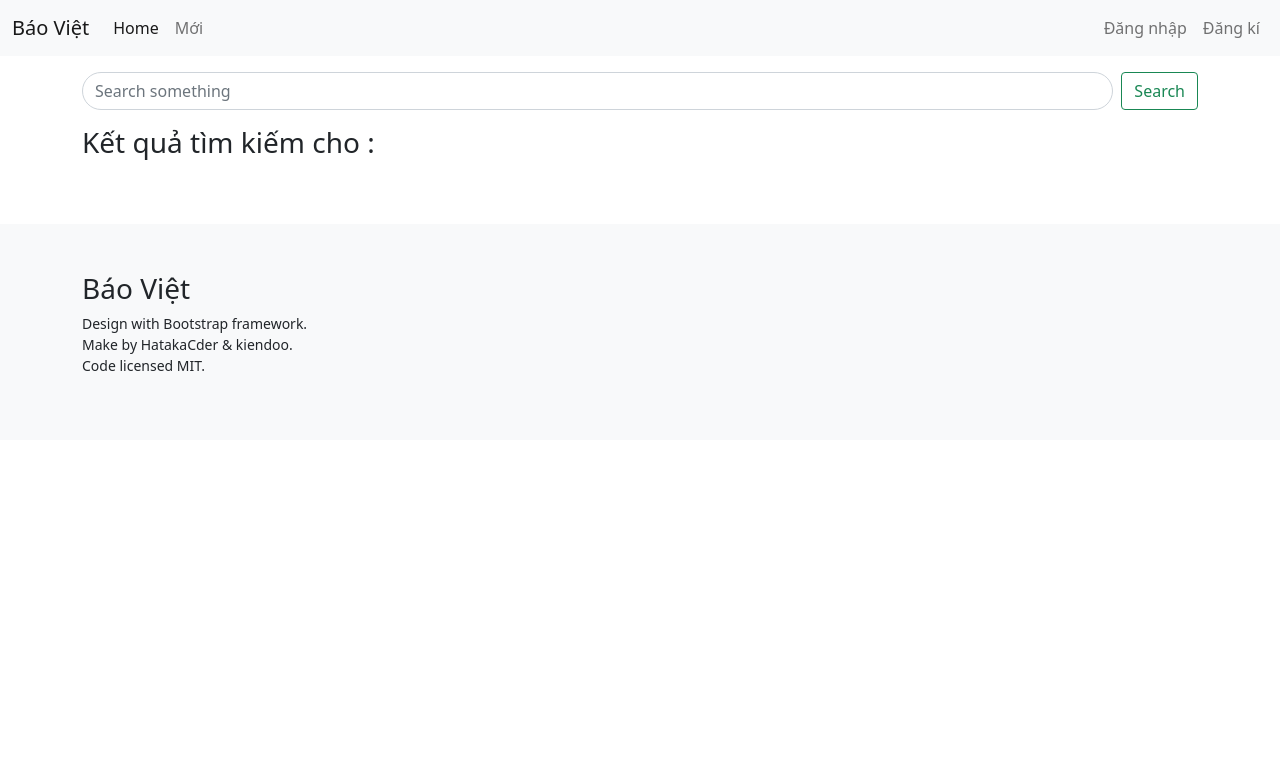
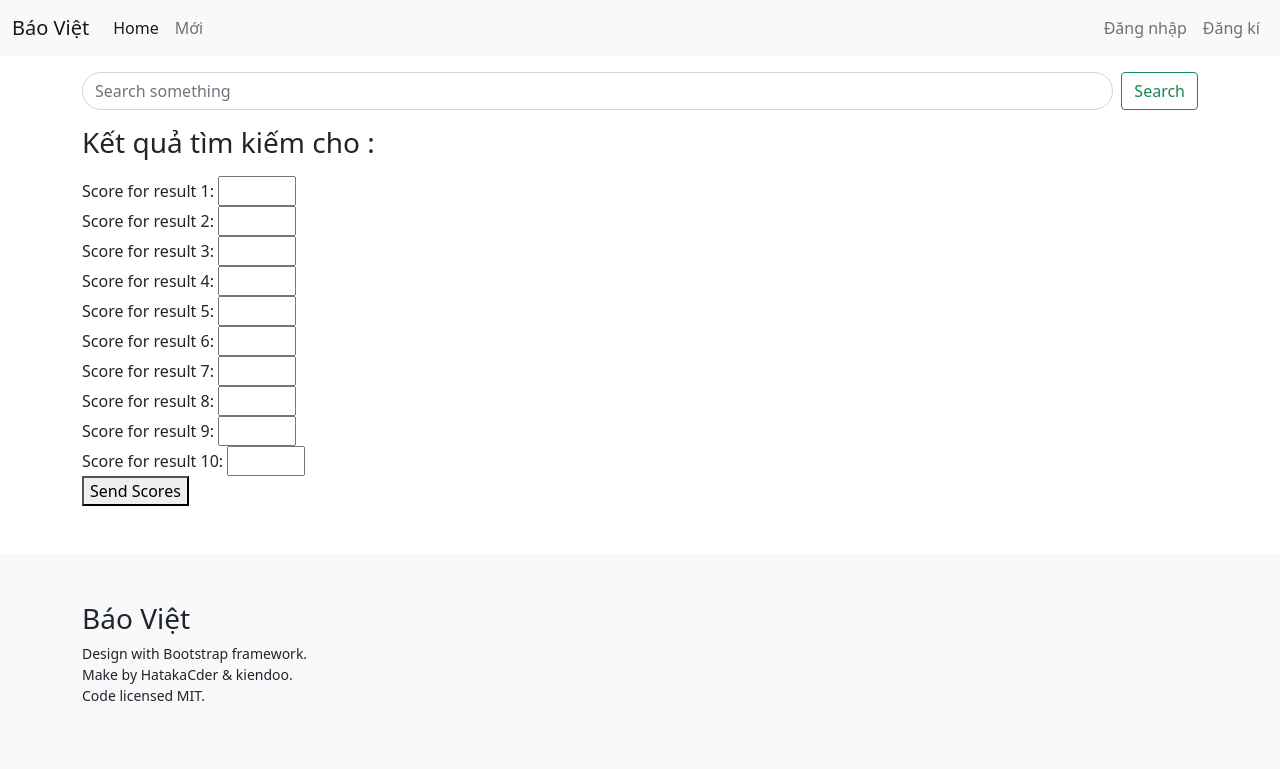
Before and after one commit to luongdaiphatt/Document_Retrieval, a Flask app: page /search in a window 1280 px wide. Shown: the top 769 px of the page. Run offline with Flask 3, Linux system fonts and the light colour scheme; parts of the project's set-up code (start-up, migrations or seed data) failed here and were passed over; some libraries are stand-ins or nearby versions.

Commit message:
add nDCG

```diff
--- a/TF-IDF+Vietnamese-SBERT/app.py
+++ b/TF-IDF+Vietnamese-SBERT/app.py
@@ -75,6 +75,33 @@
     items = k_idx
     return k_idx, cossimilarity
 
+def ndcg_at_k(scores, k):
+    dcg = sum((2**scores[i] - 1) / np.log2(i + 2) for i in range(k))
+    ideal_scores = sorted(scores, reverse=True)
+    idcg = sum((2**ideal_scores[i] - 1) / np.log2(i + 2) for i in range(k))
+    return dcg / idcg if idcg > 0 else 0
+
+@app.route("/submit_scores", methods=["POST"])
+def submit_scores():
+    scores = list(map(int, request.form.getlist('scores')))
+    k = len(scores)
+    ndcg_score = ndcg_at_k(scores, k)
+
+    # Store the scores and nDCG value
+    with open('scores.json', 'a') as f:
+        f.write(json.dumps({'scores': scores, 'ndcg': ndcg_score, 'query': query, 'titles': [data[top_indices[i]]['title'] for i in items[:10]]}, ensure_ascii=False) + ',\n')
+
+    return json.dumps({'ndcg': ndcg_score})
+
+@app.route("/load_scores", methods=["GET"])
+def load_scores():
+    try:
+        with open('scores.json', 'r') as f:
+            data = json.load(f)
+        return json.dump(data)
+    except FileNotFoundError:
+        return json.dump({'error': 'No scores found'})
+
 @app.route("/")
 def home():
     return render_template("news/home.html")
@@ -95,6 +122,16 @@
     k_idx_show = items[offset: offset + NUM_NEWS_PER_PAGE]
     return render_template("news/search.html", k_idx=k_idx_show, data=data, similarities=similarities, query=query, pagination=pagination, index=top_indices)
 
+@app.route("/api/search", methods=["POST"])
+def api_search():
+    global items, query, similarities, top_indices
+    if request.method == "POST":
+        query = request.json['search']
+        p_query = preprocess_text(query)
+        top_indices = TF_IDF(p_query)
+        k_idx, similarities = SBERT(top_indices, query)
+        results = [{"title": data[top_indices[i]]['title'], "abstract": data[top_indices[i]]['abstract']} for i in items]
+        return json.dumps(results, ensure_ascii=False)
 
 if __name__ == "__main__":
     data = json.load(open(r'data/ArticlesNewspaper.json', 'r', encoding="utf-8"))
@@ -102,8 +139,8 @@
     # titles = [i['title'] for i in data]
     stopwords = open(r"data/vietnamese-stopwords-dash.txt",'r',encoding='utf-8').read().split("\n")
     data_text = [preprocess_text(i) for i in data_text]
-    print("10 titles", data_text[:10])
+    # print("10 titles", data_text[:10])
     prpfi = open(r"data/preprocessing.txt", 'r', encoding='utf-8').read().split("\n")
-    #test_query = remove_special_characters(remove_stopwords(stopwords, segment_text(lower_text("Ronaldo giàu cỡ nào?"))))
+    # test_query = remove_special_characters(remove_stopwords(stopwords, segment_text(lower_text("Ronaldo giàu cỡ nào?"))))
     tokenized_corpus = [doc.split(" ") for doc in prpfi]
     app.run(debug=True)
--- a/TF-IDF+Vietnamese-SBERT/templates/news/search.html
+++ b/TF-IDF+Vietnamese-SBERT/templates/news/search.html
@@ -8,6 +8,7 @@
             </div>
         </form>
         <p class="h3 my-3">Kết quả tìm kiếm cho {{query}}:</p>
+        <div class="flex-container">
             {% for i in k_idx %}
                 <div class="card my-3">
                     <div class="row">
@@ -43,6 +44,15 @@
                     </div>
                 </div>
             {% endfor %}
+            <form action="/submit_scores" method="post">
+                {% for i in range(10) %}
+                    <label for="score{{ i }}">Score for result {{ i + 1 }}:</label>
+                    <input type="number" id="score{{ i }}" name="scores" min="0" max="5" required>
+                    <br>
+                {% endfor %}
+                <button type="submit">Send Scores</button>
+            </form>
+        </div>
         <nav aria-label="Page navigation">
             <ul class="pagination justify-content-center">
                 {{ pagination.links }}
```
Also changed, not shown: TF-IDF+Vietnamese-SBERT/promt.txt (added, +11 -0 lines), TF-IDF+Vietnamese-SBERT/scores.json (added, +11 -0 lines). Lines whose indentation alone changed are shown as unchanged.
